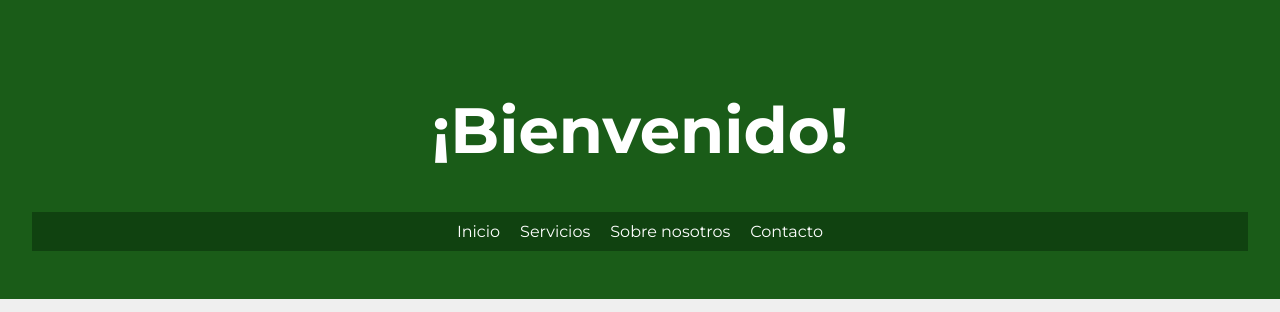
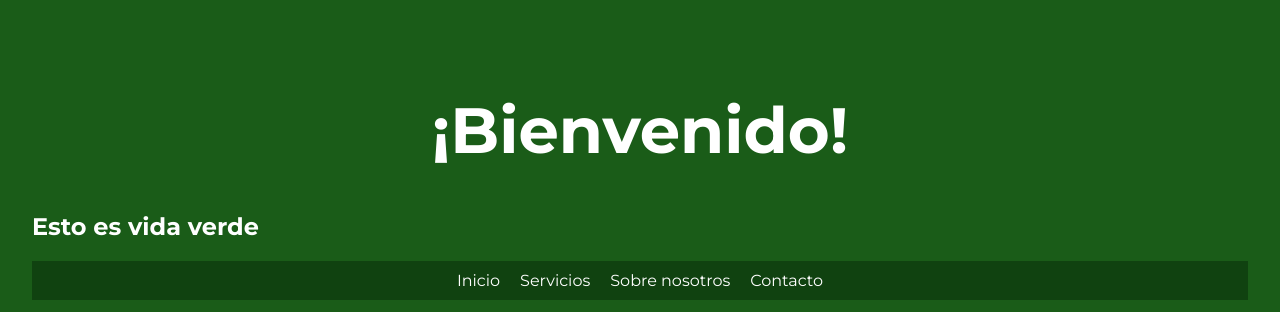
Before and after one commit to delgadomax/vidaverde, a plain HTML site: page index.html in a window 1280 px wide. Shown: the top 312 px of the page. Drawn offline with Linux system fonts and the light colour scheme.

Commit message:
cambios en el titulo

```diff
--- a/index.html
+++ b/index.html
@@ -11,6 +11,7 @@
 <body>
     <header>
         <h1 id="titulo">¡Bienvenido!</h1>
+        <h2>Esto es vida verde</h2>
         <nav>
             <a href="#">Inicio</a>
             <a href="#">Servicios</a>
```
